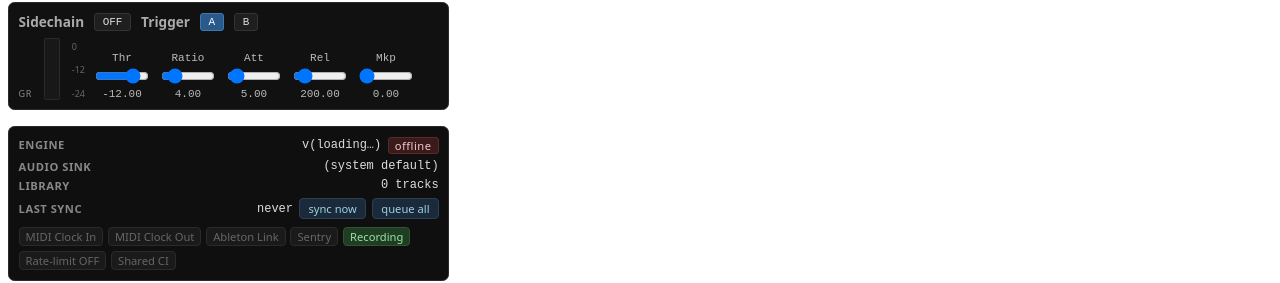
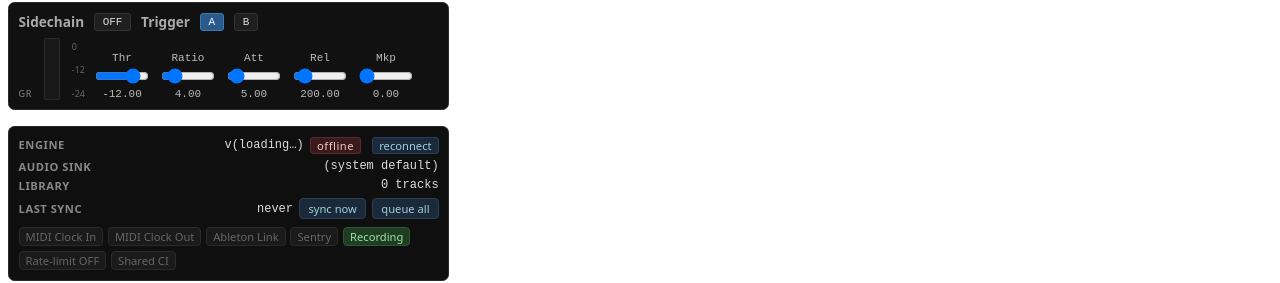
Before and after one commit to sandy9214/hypehouse-live, a React (Vite) app in the folder ui/: page / in a window 1280 px wide. Shown: the part 933-1216 px from the top of the page. Built offline with nearby package versions, Linux system fonts and the light colour scheme; no server answers.

Commit message:
feat(ui): 'reconnect' button on offline badge (#215) (#216)
Cloud-quint quorum APPROVE (R2): Codex + Groq + Cohere + Claude chair. R1 caught the double-socket race when reconnectNow called twice during CONNECTING; R2 connect() now short-circuits both OPEN + CONNECTING + regression test.

```diff
--- a/ui/src/components/AboutPanel.tsx
+++ b/ui/src/components/AboutPanel.tsx
@@ -217,6 +217,7 @@ export const AboutPanel = ({ client }: AboutPanelProps): JSX.Element => {
             v{versionLabel}
           </span>
           {conn === "closed" ? (
+            <>
             <span
               data-testid="about-engine-offline"
               title="WebSocket disconnected — reconnecting…"
@@ -232,7 +233,33 @@ export const AboutPanel = ({ client }: AboutPanelProps): JSX.Element => {
             >
               offline
             </span>
-          ) : null}
+            <button
+              type="button"
+              data-testid="about-reconnect-now"
+              onClick={(): void => {
+                const rc = (
+                  client as { reconnectNow?: () => void }
+                ).reconnectNow;
+                if (typeof rc === "function") rc.call(client);
+              }}
+              aria-label="Reconnect now"
+              title="Short-circuit the reconnect backoff and try immediately"
+              style={{
+                background: "#1a2a3a",
+                color: "#9cd0e0",
+                border: "1px solid #2a3f55",
+                borderRadius: 3,
+                padding: "0 6px",
+                fontSize: "0.7rem",
+                cursor: "pointer",
+                fontFamily: "inherit",
+                marginLeft: "0.3rem",
+              }}
+            >
+              reconnect
+            </button>
+          </>
+        ) : null}
         </span>
       </div>
       <div style={rowStyle}>
--- a/ui/src/ws/client.ts
+++ b/ui/src/ws/client.ts
@@ -71,6 +71,7 @@ interface Pending {
   reject: (err: Error) => void;
 }
 
+const READY_CONNECTING = 0;
 const READY_OPEN = 1;
 
 /**
@@ -117,7 +118,19 @@ export class JsonRpcWS {
   /** Open the socket; safe to call multiple times. */
   public connect(): void {
     this.closedByUser = false;
-    if (this.socket && this.socket.readyState === READY_OPEN) return;
+    // Short-circuit both OPEN and CONNECTING so a rapid second
+    // call (e.g. operator double-clicking the "reconnect" button)
+    // doesn't open a second socket and break the single-socket
+    // invariant — stale onopen/onclose handlers on the prior
+    // socket would otherwise mutate `this.socket` after the new
+    // socket landed (Codex #216 R1 P1 finding).
+    if (
+      this.socket &&
+      (this.socket.readyState === READY_OPEN ||
+        this.socket.readyState === READY_CONNECTING)
+    ) {
+      return;
+    }
     const ws = this.factory(this.url);
     this.socket = ws;
     ws.onopen = (): void => this.handleOpen();
@@ -228,6 +241,23 @@ export class JsonRpcWS {
    */
   public isOpen(): boolean {
     return this.socket?.readyState === READY_OPEN;
+  }
+
+  /**
+   * Short-circuit the reconnect backoff and try to open the socket
+   * immediately. Used by the AboutPanel offline-chip's "Reconnect"
+   * button. If a pending reconnect timer is armed, it's cleared
+   * first so we don't open twice when the timer fires. Backoff
+   * state is reset so the next failure starts at the initial
+   * cadence (matches the post-clean-tick reset in the sync daemon).
+   */
+  public reconnectNow(): void {
+    if (this.reconnectTimer) {
+      clearTimeout(this.reconnectTimer);
+      this.reconnectTimer = null;
+    }
+    this.backoffMs = this.initialBackoffMs;
+    this.connect();
   }
 
   private allocId(): JsonRpcId {
```
Also changed, not shown: 2 other files (tests, documents, lock files or other folders).
